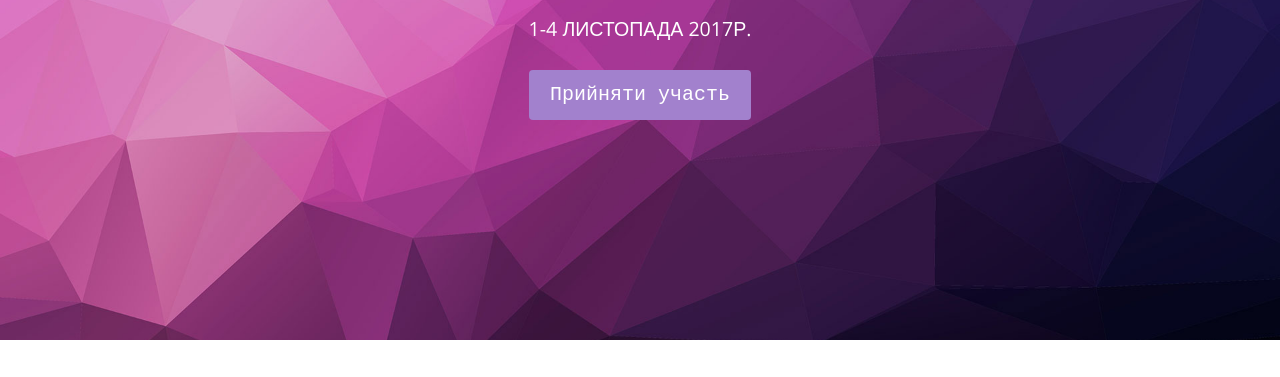
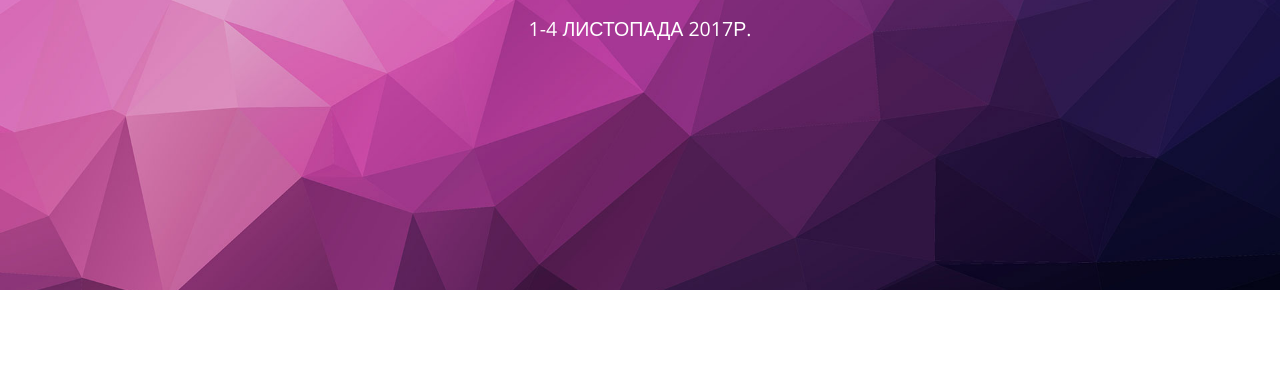
Before and after one commit to testbloom/testbloom.github.io, a plain HTML site: page index.html in a window 1280 px wide. Shown: the part 388-765 px from the top of the page. Drawn offline with nearby package versions, Linux system fonts and the light colour scheme.

Commit message:
шщгп7

```diff
--- a/index.html
+++ b/index.html
@@ -53,7 +53,7 @@
 
             </div>
             <br>
-              <center>      <a href="#ter"> <button class="btn">Прийняти участь</button></a></center>
+
        <br><br>
 <br><br><br><br><br><br><br><br><br>
     </div>
```
